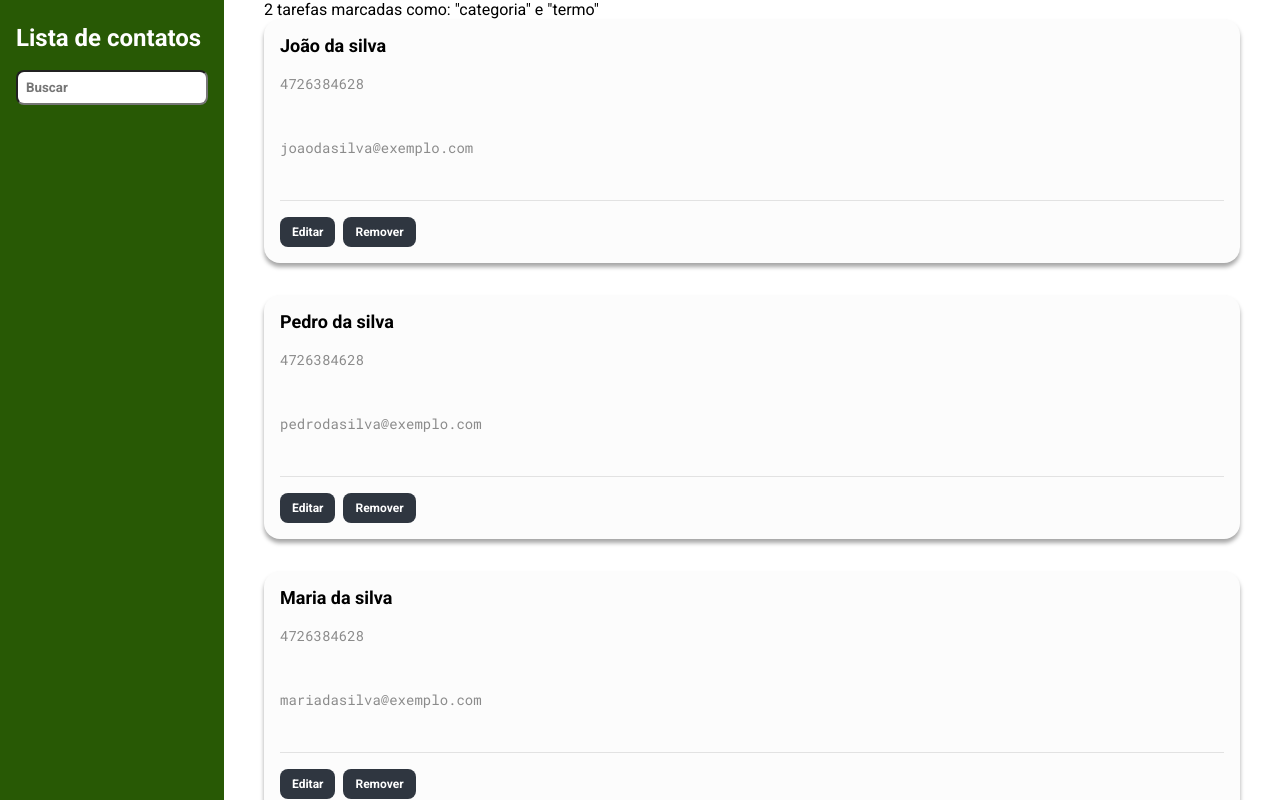
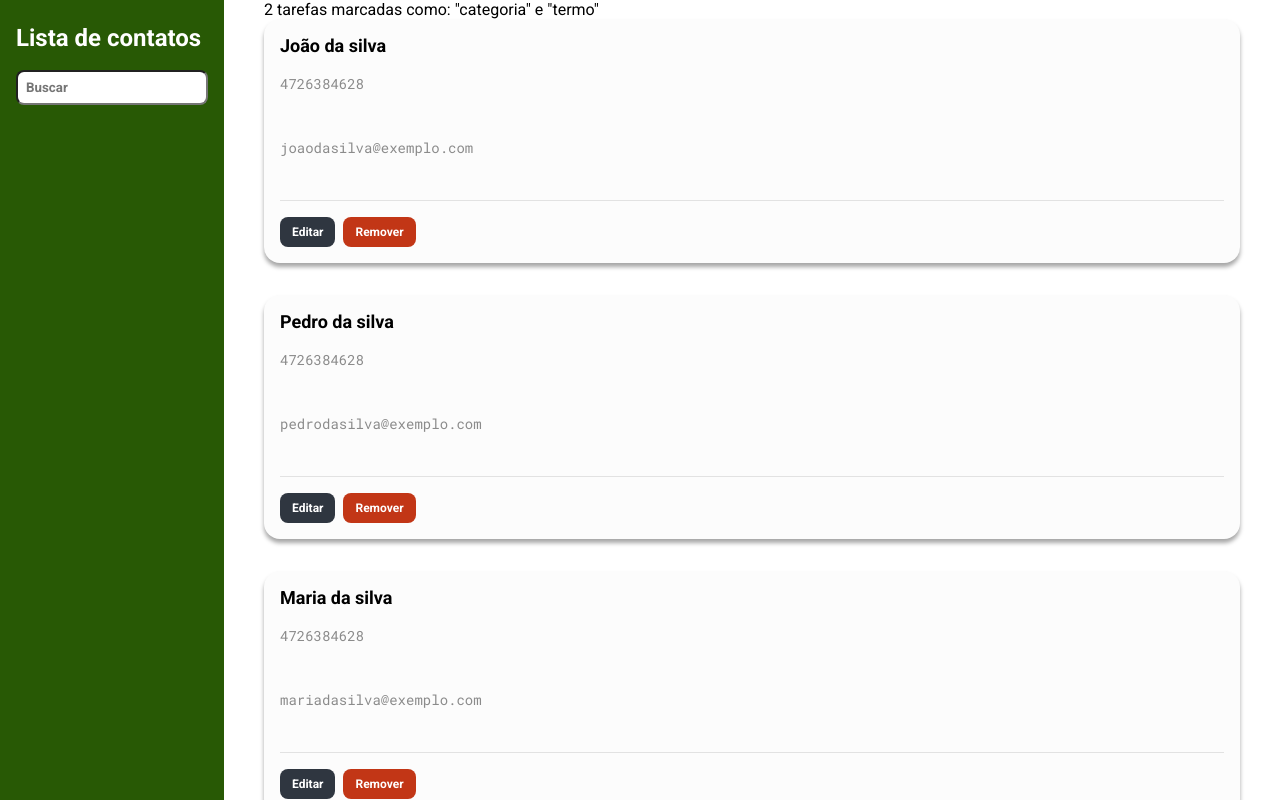
Before and after one commit to DouglassenG/lista_de_contatos, a React (Create React App) app: page / in a window 1280 px wide. Built offline with nearby package versions, Linux system fonts and the light colour scheme.

Commit message:
Colocando as cores nos botões

```diff
--- a/src/components/Contato/index.tsx
+++ b/src/components/Contato/index.tsx
@@ -17,13 +17,15 @@ const Contato = ({ nome, email, telefone }: Props) => {
       <S.BarraAcoes>
         {estaEditando ? (
           <>
-            <S.Botao>Salvar</S.Botao>
-            <S.Botao onClick={() => setEstaEditando(false)}>Cancelar</S.Botao>
+            <S.BotaoSalvar>Salvar</S.BotaoSalvar>
+            <S.BotaoCancelarRemover onClick={() => setEstaEditando(false)}>
+              Cancelar
+            </S.BotaoCancelarRemover>
           </>
         ) : (
           <>
             <S.Botao onClick={() => setEstaEditando(true)}>Editar</S.Botao>
-            <S.Botao>Remover</S.Botao>
+            <S.BotaoCancelarRemover>Remover</S.BotaoCancelarRemover>
           </>
         )}
       </S.BarraAcoes>
--- a/src/components/Contato/styles.ts
+++ b/src/components/Contato/styles.ts
@@ -1,4 +1,5 @@
 import styled from 'styled-components'
+import variaveis from '../../styles/variaveis'
 
 export const Card = styled.div`
   background-color: #fcfcfc;
@@ -55,3 +56,11 @@ export const Botao = styled.button`
   border-radius: 8px;
   margin-right: 8px;
 `
+
+export const BotaoSalvar = styled(Botao)`
+  background-color: ${variaveis.verde};
+`
+
+export const BotaoCancelarRemover = styled(Botao)`
+  background-color: ${variaveis.vermelho};
+`
```
